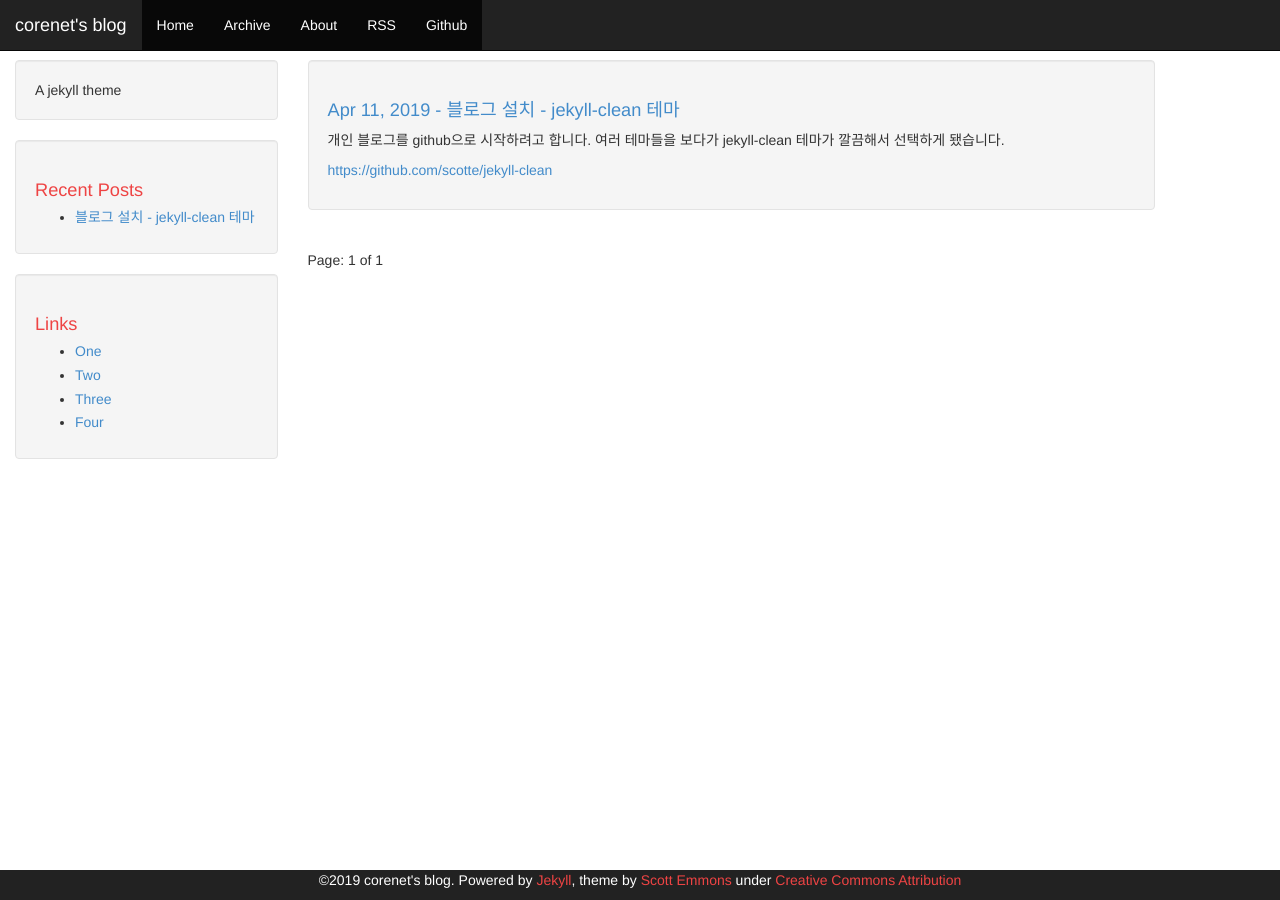
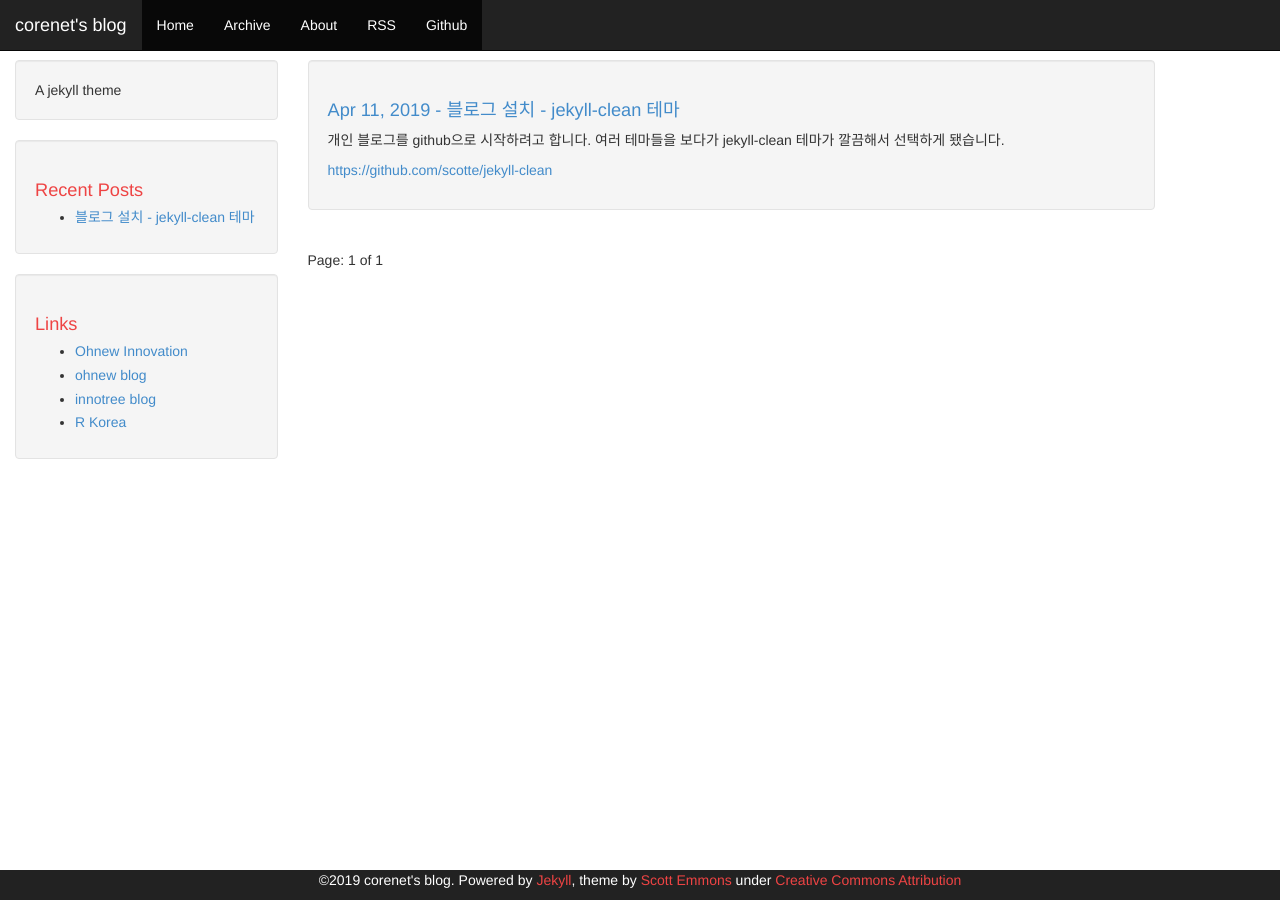
Before and after one commit to artflower/blog, a Jekyll site: the page built from index.html, in a window 1280 px wide. Built offline with Jekyll 4.4.1, drawn with Linux system fonts in a browser that asks for light colours; the list of posts is cut into pages by our own code.

Commit message:
change link

```diff
--- a/_includes/links-list.html
+++ b/_includes/links-list.html
@@ -1,7 +1,7 @@
 <h1>Links</h1>
 <ul>
-  <li><a href="#">One</a></li>
-  <li><a href="#">Two</a></li>
-  <li><a href="#">Three</a></li>
-  <li><a href="#">Four</a></li>
+  <li><a href="http://ohnew.co.kr/">Ohnew Innovation</a></li>
+  <li><a href="https://osskorea.wordpress.com/">ohnew blog</a></li>
+  <li><a href="https://innotree.wordpress.com/">innotree blog</a></li>
+  <li><a href="http://r-kor.org/">R Korea</a></li>
 </ul>
```
